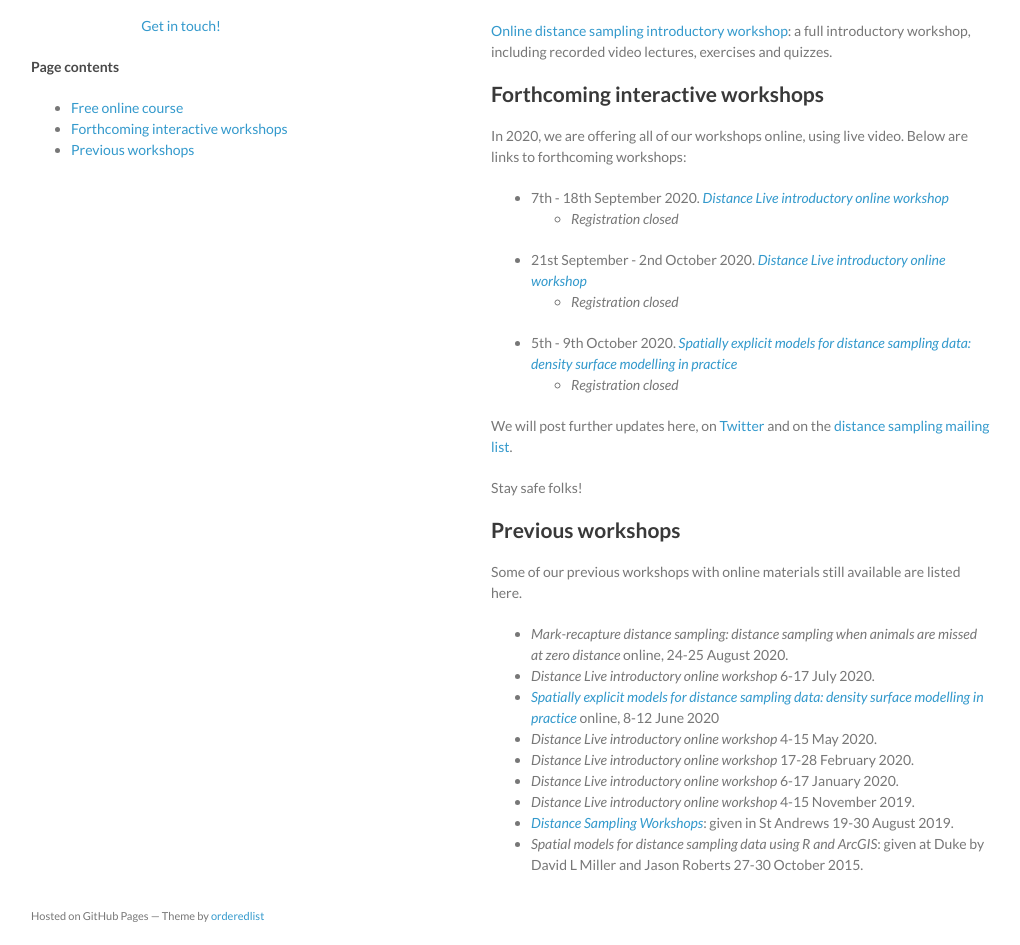
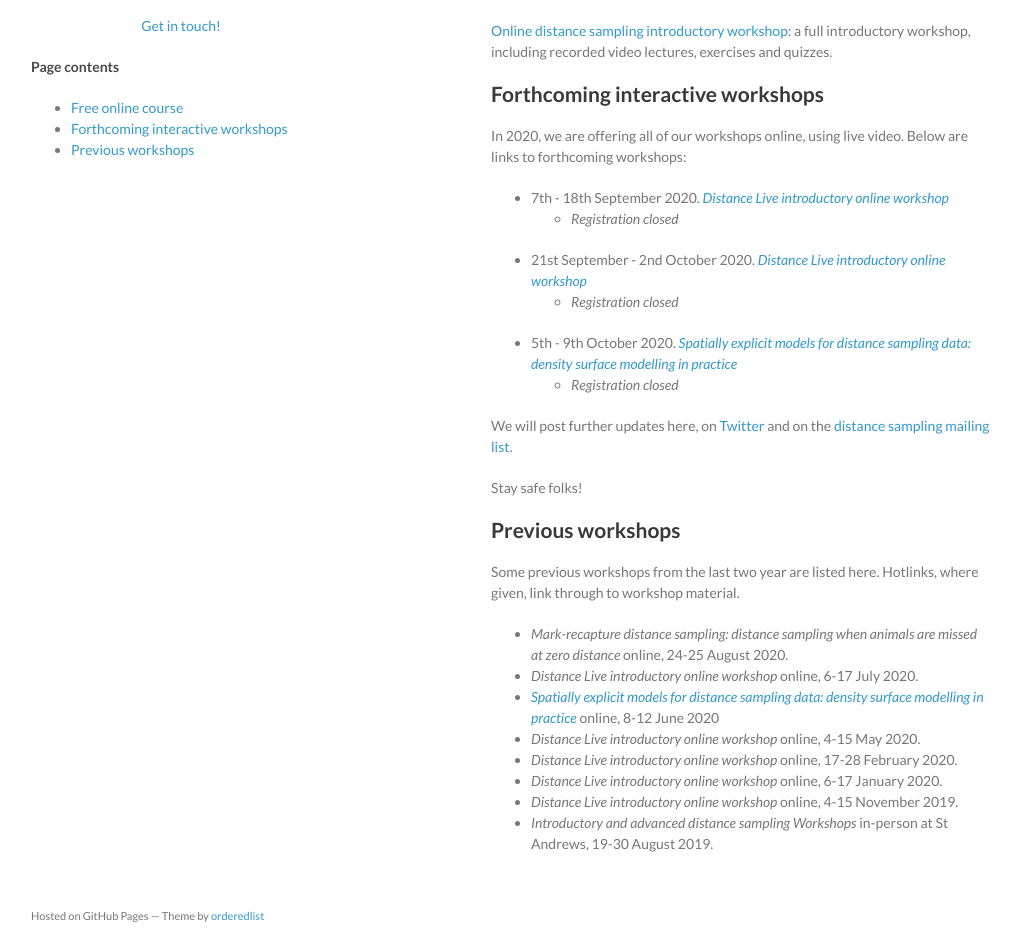
Before and after one commit to distanceworkshops/distanceworkshops.github.io, a Jekyll site: the page built from index.md, in a window 1280 px wide and 1089 px high. Shown: the part 144-1089 px from the top of the window, without its empty margins (129-1149 px from the left). Built offline with Jekyll 4.4.1, drawn with Linux system fonts in a browser that asks for light colours.

Commit message:
Update index.md
Minor edits to previous workshops list

```diff
--- a/index.md
+++ b/index.md
@@ -31,14 +31,13 @@ Stay safe folks!
 
 ## Previous workshops
 
-Some of our previous workshops with online materials still available are listed here.
+Some previous workshops from the last two year are listed here.  Hotlinks, where given, link through to workshop material.
 
--  *Mark-recapture distance sampling: distance sampling when animals are missed at zero distance* online, 24-25 August 2020.
-- *Distance Live introductory online workshop* 6-17 July 2020.
+- *Mark-recapture distance sampling: distance sampling when animals are missed at zero distance* online, 24-25 August 2020.
+- *Distance Live introductory online workshop* online, 6-17 July 2020.
 - [*Spatially explicit models for distance sampling data: density surface modelling in practice*](http://workshops.distancesampling.org/online-dsm-2020/) online, 8-12 June 2020
-- *Distance Live introductory online workshop* 4-15 May 2020.
-- *Distance Live introductory online workshop* 17-28 February 2020.
-- *Distance Live introductory online workshop* 6-17 January 2020.
-- *Distance Live introductory online workshop* 4-15 November 2019.
-- [*Distance Sampling Workshops*](standrews-2019): given in St Andrews 19-30 August 2019.
-- *Spatial models for distance sampling data using R and ArcGIS*: given at Duke by David L Miller and Jason Roberts 27-30 October 2015.
+- *Distance Live introductory online workshop* online, 4-15 May 2020.
+- *Distance Live introductory online workshop* online, 17-28 February 2020.
+- *Distance Live introductory online workshop* online, 6-17 January 2020.
+- *Distance Live introductory online workshop* online, 4-15 November 2019.
+- *Introductory and advanced distance sampling Workshops* in-person at St Andrews, 19-30 August 2019.
```
